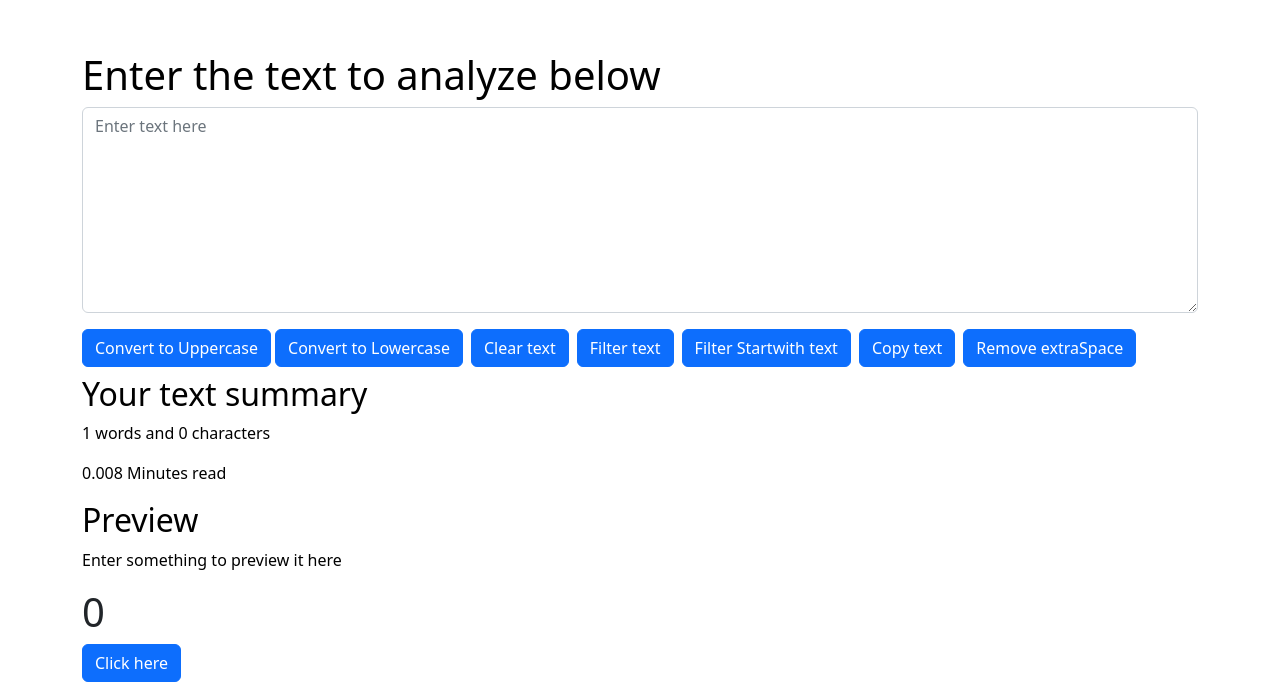
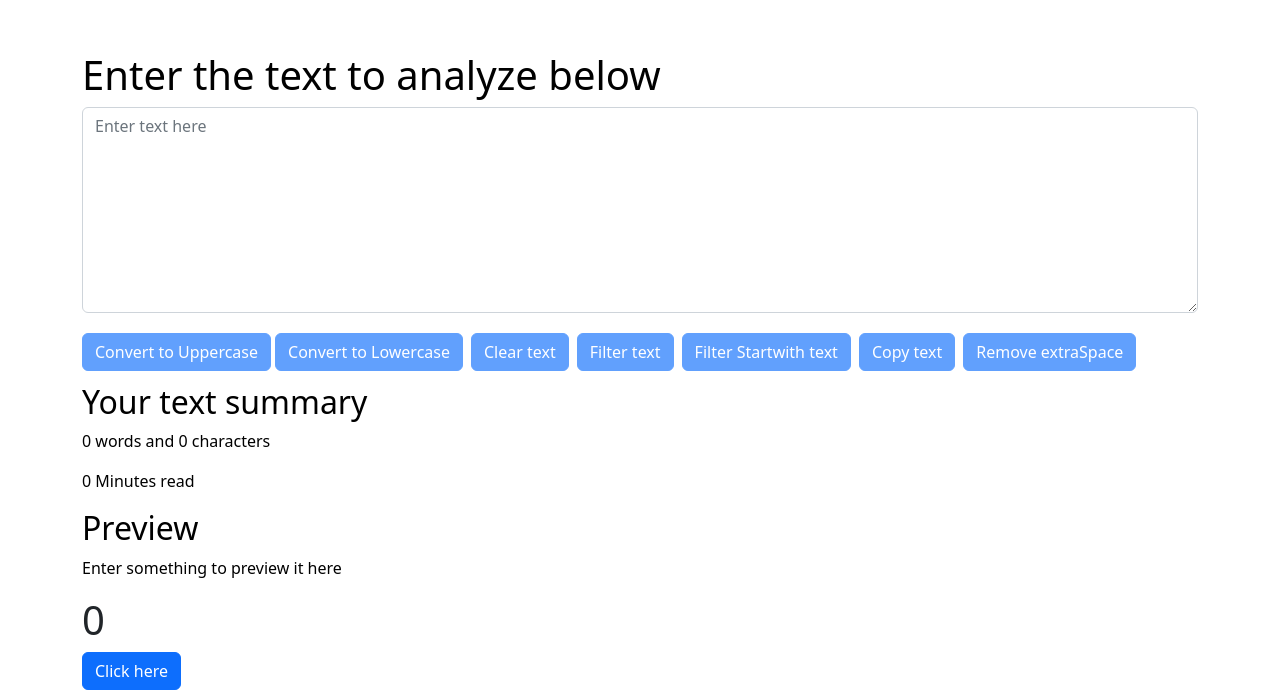
Before and after one commit to QaziAhmad77/React-allAbout-useState, a React (Create React App) app: page / in a window 1280 px wide. Shown: the part 805-1495 px from the top of the page. Built offline with nearby package versions, Linux system fonts and the light colour scheme.

Commit message:
Update TextForm.js

```diff
--- a/src/components/TextForm.js
+++ b/src/components/TextForm.js
@@ -50,39 +50,39 @@ export default function TextForm(props) {
   };
   return (
     <>
-      <div className="container" style={{color: props.mode==="dark"?"white":"black"}}>
+      <div disabled={text.length===0} className="container" style={{color: props.mode==="dark"?"white":"black"}}>
         <h1>{props.heading}</h1>
         <div className="mb-3">
           <textarea className="form-control" value={text} placeholder="Enter text here" onChange={handleOnChange} style={{backgroundColor: props.mode==="dark"?"grey":"white", color: props.mode==="dark"?"white":"black"}} id="myBox" rows="8"></textarea>
         </div>
-        <button className="btn btn-primary" onClick={handleUpClick}>
+        <button disabled={text.length===0}  className="btn btn-primary" onClick={handleUpClick}>
           Convert to Uppercase
         </button>
-        <button className="btn btn-primary mx-1" onClick={handleLoClick}>
+        <button disabled={text.length===0}  className="btn btn-primary mx-1 my-1" onClick={handleLoClick}>
           Convert to Lowercase
         </button>
-        <button className="btn btn-primary mx-1" onClick={handleClearClick}>
+        <button disabled={text.length===0}  className="btn btn-primary mx-1 my-1" onClick={handleClearClick}>
           Clear text
         </button>
-        <button className="btn btn-primary mx-1" onClick={handleFilterClick}>
+        <button disabled={text.length===0}  className="btn btn-primary mx-1 my-1" onClick={handleFilterClick}>
           Filter text
         </button>
-        <button className="btn btn-primary mx-1" onClick={handleStartWithClick}>
+        <button disabled={text.length===0}  className="btn btn-primary mx-1 my-1" onClick={handleStartWithClick}>
           Filter Startwith text
         </button>
-        <button className="btn btn-primary mx-1" onClick={handleCopy}>
+        <button disabled={text.length===0}  className="btn btn-primary mx-1 my-1" onClick={handleCopy}>
           Copy text
         </button>
-        <button className="btn btn-primary mx-1" onClick={removeExtraSpace}>
+        <button disabled={text.length===0}  className="btn btn-primary mx-1 my-1" onClick={removeExtraSpace}>
           Remove extraSpace
         </button>
       </div>
       <div className="container my-2" style={{color: props.mode==="dark"?"white":"black"}}>
         <h2>Your text summary</h2>
         <p>
-          {text.split(" ").length} words and {text.length} characters
+          {text.split(" ").filter((element)=>{return element.length!==0}).length} words and {text.length} characters
         </p>
-        <p>{0.008 * text.split(" ").length} Minutes read</p>
+        <p>{0.008 * text.split(" ").filter((element)=>{return element.length!==0}).length} Minutes read</p>
         <h2>Preview</h2>
         <p>{text.length>0?text:"Enter something to preview it here"}</p>
       </div>
```
